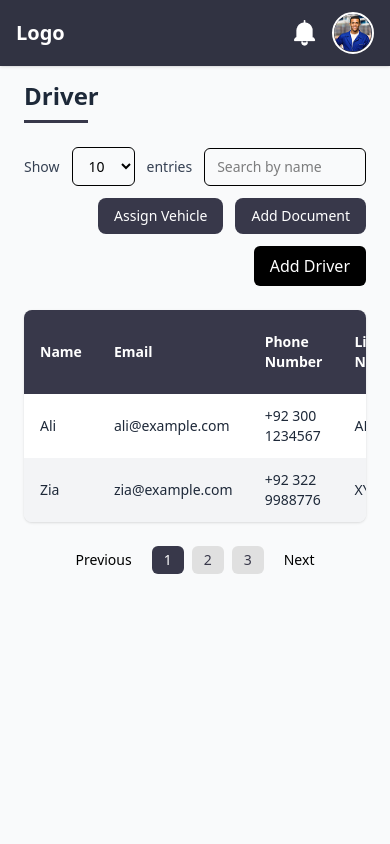
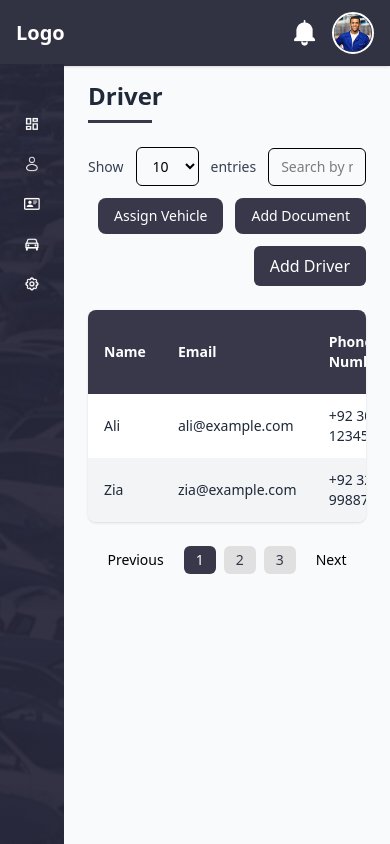
Before and after one commit to Imadu87/vehicle-management-system, a Next.js app in the folder vms/: page /getAllDriver in a window 390 px wide. Built offline with nearby package versions, Linux system fonts and the light colour scheme.

Commit message:
Sidebar added at Mobile View

```diff
--- a/vms/app/(dashboard)/components/Sidebar.jsx
+++ b/vms/app/(dashboard)/components/Sidebar.jsx
@@ -18,44 +18,72 @@ export default function Sidebar() {
 
   return (
     <aside
-      className="fixed top-16 left-0 w-60 h-screen bg-[#27273AEB] backdrop-blur-sm bg-cover bg-no-repeat bg-center p-4 hidden md:flex flex-col justify-between"
+      className="fixed top-16 left-0 h-screen bg-[#27273AEB] backdrop-blur-sm bg-cover bg-no-repeat bg-center
+      p-4 flex flex-col justify-between w-16 md:w-60"
       style={{
         backgroundImage:
           "linear-gradient(rgba(39,39,58,0.95), rgba(39,39,58,0.95)), url('/images/sidebar.png')",
       }}
     >
-      {/* Menu Section */}
+      {/* Menu */}
       <nav className="flex flex-col text-white mt-6">
         {menuItems.map((item, index) => (
           <div key={index} className="flex flex-col">
+            {/* Main Menu Button */}
             <button
               onClick={() => handleMenuClick(item, index)}
-              className="group flex items-center gap-3 py-3 px-4 rounded-lg relative text-left transition-all duration-300"
+              className="group flex items-center gap-0 md:gap-3 py-3 px-2 md:px-4 rounded-lg relative
+              justify-center md:justify-start transition-all duration-300"
             >
-              <Image src={item.icon} alt={item.name} width={22} height={22} />
-              <span className="text-[16px] font-medium group-hover:text-white/90 transition-colors duration-300">
+              {/* Icon always */}
+              <Image
+                src={item.icon}
+                alt={item.name}
+                width={22}
+                height={22}
+                className="block"
+              />
+
+              {/* Text only desktop */}
+              <span className="hidden md:inline text-[16px] font-medium group-hover:text-white/90 transition-colors duration-300">
                 {item.name}
               </span>
 
-              {/* underline */}
-              <span className="absolute left-0 bottom-0 w-0 h-0.5 bg-white/60 translate-y-2 transition-all duration-300 group-hover:w-full"></span>
+              {/* underline hover desktop */}
+              <span
+                className="hidden md:block absolute left-0 bottom-0 w-0 h-0.5 bg-white/60 translate-y-2
+              transition-all duration-300 group-hover:w-full"
+              ></span>
             </button>
 
-            {/* Submenu */}
+            {/* Sub Menu */}
             {item.subItems && openMenu === index && (
-              <div className="flex flex-col pl-10 mt-2 space-y-2">
+              <div className="flex flex-col pl-1 md:pl-10 mt-2 space-y-2">
                 {item.subItems.map((sub, subIndex) => (
                   <Link
                     key={subIndex}
                     href={sub.link}
-                    className={`flex items-center gap-2 text-[15px] transition-all duration-200 ${
+                    className={`flex items-center gap-0 md:gap-2 text-[14px] transition-all duration-200
+                    justify-center md:justify-start ${
                       subIndex === 0
                         ? "text-white"
                         : "text-white/60 hover:text-white"
                     }`}
                   >
-                    <span className="w-1.5 h-1.5 rounded-full bg-white"></span>
-                    {sub.name}
+                    {/* ✅ Mobile: submenu icons only */}
+                    <Image
+                      src={sub.icon}
+                      alt={sub.name}
+                      width={16}
+                      height={16}
+                      className="block md:hidden"
+                    />
+
+                    {/* ✅ Desktop: dot bullet */}
+                    <span className="hidden md:inline w-1.5 h-1.5 rounded-full bg-white"></span>
+
+                    {/* ✅ Desktop text only */}
+                    <span className="hidden md:inline">{sub.name}</span>
                   </Link>
                 ))}
               </div>
--- a/vms/app/(dashboard)/components/SidebarItems.jsx
+++ b/vms/app/(dashboard)/components/SidebarItems.jsx
@@ -12,8 +12,8 @@ const menuItems = [
     icon: driverIcon,
     link: "/getAllDriver",
     subItems: [
-      { name: "All Drivers", link: "/getAllDriver" },
-      { name: "Balance List", link: "/driver/balane" },
+      { name: "All Drivers", icon: driverIcon, link: "/getAllDriver" },
+      { name: "Balance List", icon: driverIcon, link: "/driver/balane" },
     ],
   },
   { name: "Vehicle", icon: vehicleIcon, link: "/vehicle" },
--- a/vms/app/(dashboard)/getAllDriver/components/AddDriverModal.jsx
+++ b/vms/app/(dashboard)/getAllDriver/components/AddDriverModal.jsx
@@ -25,7 +25,7 @@ export default function AddDriverModal() {
     <>
       <button
         onClick={() => setIsOpen(true)}
-        className="bg-black text-white px-4 py-2 rounded-md"
+        className="bg-[#38384A] hover:bg-black text-white px-4 py-2 rounded-md"
       >
         Add Driver
       </button>
--- a/vms/app/(dashboard)/getAllDriver/components/AddressForm.jsx
+++ b/vms/app/(dashboard)/getAllDriver/components/AddressForm.jsx
@@ -26,7 +26,6 @@ export default function AddressForm({ onSubmit, onBack, onCancel }) {
     <form onSubmit={handleSubmit} className="space-y-6">
       <h2 className="text-lg font-semibold mb-2 text-gray-800">Address</h2>
 
-      {/* Line 1 & Line 2 same row */}
       <div className="grid grid-cols-1 sm:grid-cols-2 gap-4">
         <div>
           <label className="text-sm font-medium">
@@ -56,7 +55,6 @@ export default function AddressForm({ onSubmit, onBack, onCancel }) {
         </div>
       </div>
 
-      {/* Row 2 */}
       <div className="grid grid-cols-1 sm:grid-cols-2 gap-4">
         <div>
           <label className="text-sm font-medium">Town / City</label>
@@ -83,7 +81,6 @@ export default function AddressForm({ onSubmit, onBack, onCancel }) {
         </div>
       </div>
 
-      {/* Row 3 */}
       <div className="grid grid-cols-1 sm:grid-cols-2 gap-4">
         <div>
           <label className="text-sm font-medium">Post Code</label>
--- a/vms/app/(dashboard)/getAllDriver/page.jsx
+++ b/vms/app/(dashboard)/getAllDriver/page.jsx
@@ -1,12 +1,11 @@
 "use client";
-import { useState } from "react";
 import Pagination from "./components/Pagination";
 import Table from "./components/DriverTable";
 import AddDriverModal from "./components/AddDriverModal";
 
 export default function GetAllDriver() {
   return (
-    <div className="pt-20 md:ml-[260px] min-h-screen bg-[#F9FAFB] p-6">
+    <div className="pt-20 ml-16 md:ml-60 min-h-screen bg-[#F9FAFB] p-6">
       <div className="flex flex-col sm:flex-row sm:items-center sm:justify-between mb-6">
         <div>
           <h1 className="text-2xl font-semibold text-gray-800">Driver</h1>
@@ -31,10 +30,10 @@ export default function GetAllDriver() {
         </div>
 
         <div className="flex flex-wrap gap-3 justify-end">
-          <button className="bg-[#38384A] text-white px-4 py-2 rounded-lg text-sm">
+          <button className="bg-[#38384A] hover:bg-black text-white px-4 py-2 rounded-lg text-sm">
             Assign Vehicle
           </button>
-          <button className="bg-[#38384A] text-white px-4 py-2 rounded-lg text-sm">
+          <button className="bg-[#38384A] hover:bg-black text-white px-4 py-2 rounded-lg text-sm">
             Add Document
           </button>
 
--- a/vms/app/(dashboard)/layout.js
+++ b/vms/app/(dashboard)/layout.js
@@ -14,8 +14,8 @@ const geistMono = Geist_Mono({
 });
 
 export const metadata = {
-  title: "Create Next App",
-  description: "Generated by create next app",
+  title: "Vehicle Management System",
+  description: "Vehicle Management System (VMS) generated in NEXTJS",
 };
 
 export default function RootLayout({ children }) {
--- a/vms/app/(dashboard)/page.js
+++ b/vms/app/(dashboard)/page.js
@@ -4,19 +4,14 @@ import { FaBriefcase } from "react-icons/fa";
 export default function ManagementWelcome() {
   return (
     <div
-      className="pt-10
-        flex flex-col items-center justify-center
-        text-center min-h-[80vh]
-        bg-white px-4 py-16 sm:py-20
-        md:ml-[260px]
-      "
+      className="pt-10 flex flex-col items-center justify-center
+  text-center min-h-[80vh] bg-white px-4 py-16 sm:py-20
+  ml-16 md:ml-60"
     >
       {/* Heading */}
       <h1 className="text-2xl sm:text-3xl md:text-6xl font-semibold text-black mb-6 leading-snug">
         Welcome to{" "}
-        <span className="text-[#2563EB] block sm:inline">
-          Management
-        </span>
+        <span className="text-[#2563EB] block sm:inline">Management</span>
       </h1>
 
       {/* Icon */}
```
